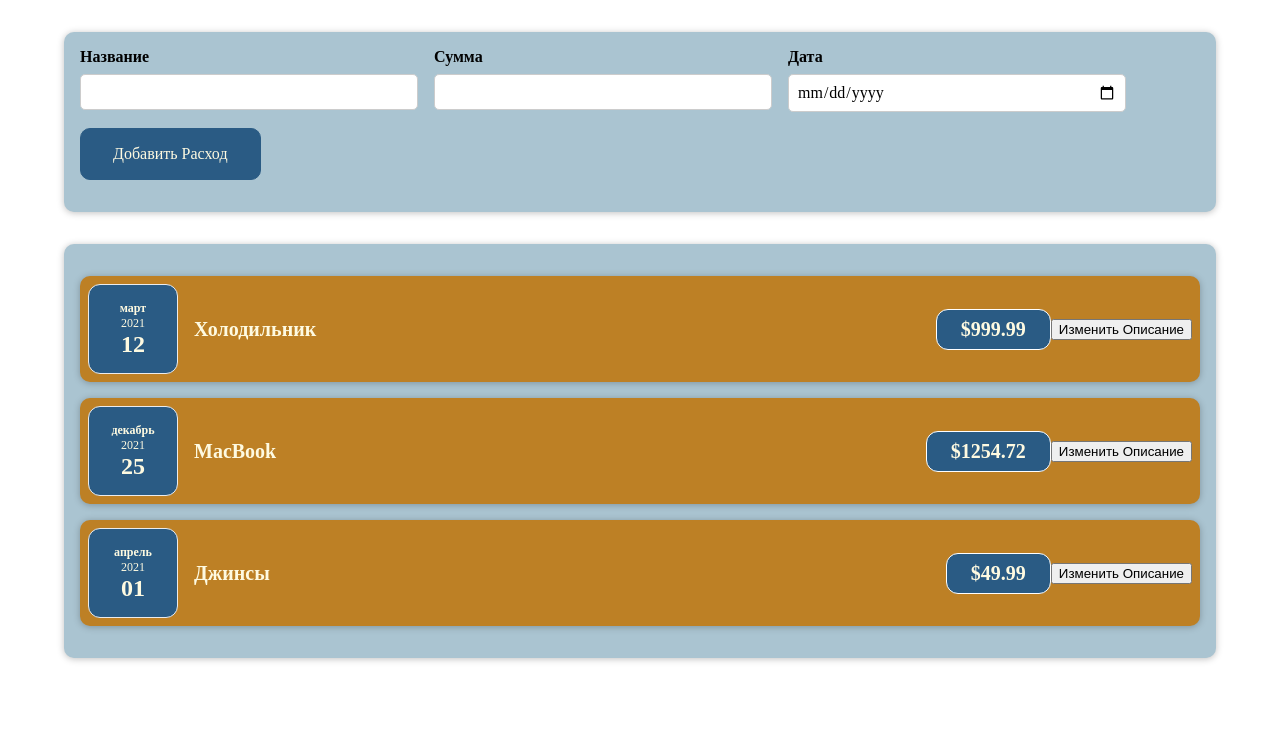
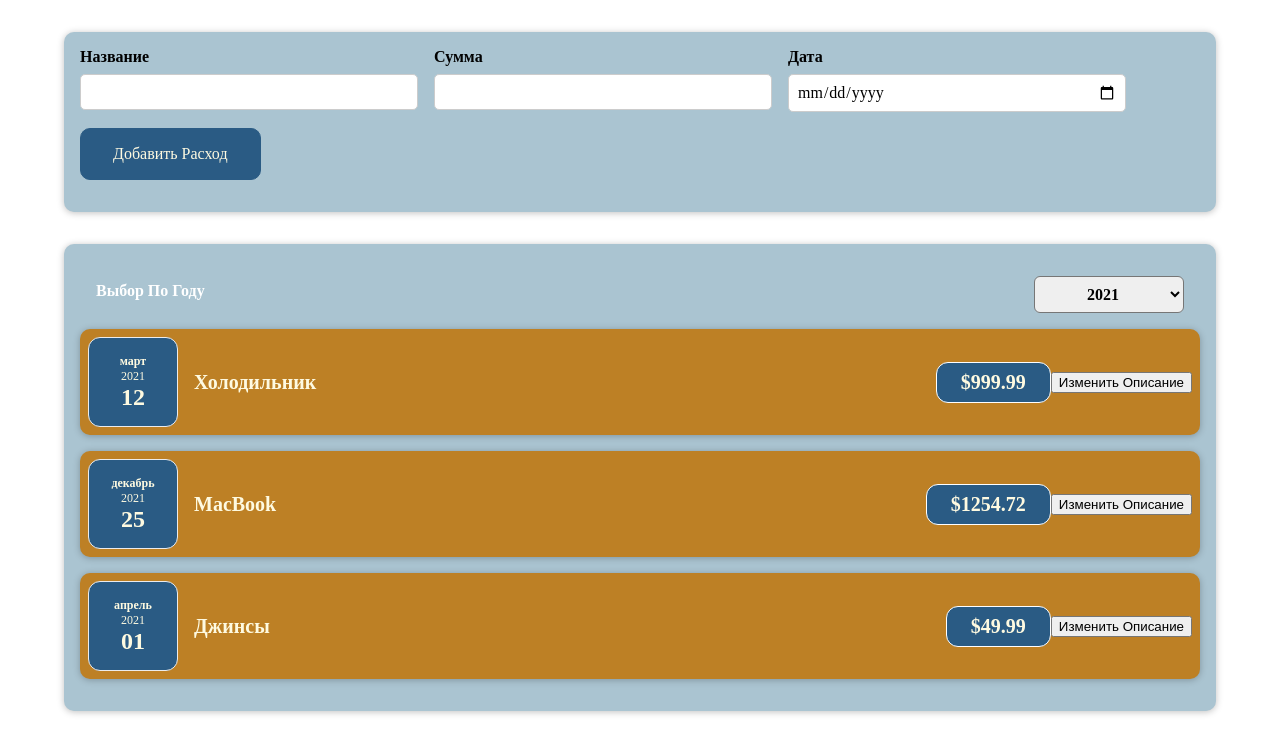
Before and after one commit to U-Ra-All/react-course-app, a React (Create React App) app: page / in a window 1280 px wide. Shown: the top 754 px of the page. Built offline with nearby package versions, Linux system fonts and the light colour scheme; the HTML template or start-up script is replaced by a standard one.

Commit message:
16-Задание 2. Решение

```diff
--- a/src/components/Costs/Costs.js
+++ b/src/components/Costs/Costs.js
@@ -1,10 +1,20 @@
 import CostItem from "./CostItem";
 import "./Costs.css";
 import Card from "../UI/Card";
+import CostsFilter from "./CostsFilter";
+import React, { useState } from "react";
 
 const Costs = (props) => {
+  const [selectedYear, setSelectedYear] = useState("2021");
+
+  const yearChangeHandler = (year) => {
+    setSelectedYear(year);
+  };
+
   return (
+    <div>
       <Card className="costs">
+        <CostsFilter year={selectedYear} onChangeYear={yearChangeHandler} />
         <CostItem
           date={props.costs[0].date}
           description={props.costs[0].description}
@@ -21,6 +31,7 @@
           amount={props.costs[2].amount}
         />
       </Card>
+    </div>
   );
 };
 
--- /dev/null
+++ b/src/components/Costs/CostsFilter.css
@@ -0,0 +1,24 @@
+.costs-filter {
+  color: white;
+  padding: 0 1rem;
+}
+
+.costs-filter__control {
+  display: flex;
+  width: 100%;
+  align-items: center;
+  justify-content: space-between;
+  margin: 1rem 0;
+}
+
+.costs-filter label {
+  font-weight: bold;
+  margin-bottom: 0.5rem;
+}
+
+.costs-filter select {
+  font: inherit;
+  padding: 0.5rem 3rem;
+  font-weight: bold;
+  border-radius: 6px;
+}
--- /dev/null
+++ b/src/components/Costs/CostsFilter.js
@@ -0,0 +1,23 @@
+import "./CostsFilter.css";
+
+const CostsFilter = (props) => {
+  const yearChangeHandler = (event) => {
+    props.onChangeYear(event.target.value);
+  };
+
+  return (
+    <div className="costs-filter">
+      <div className="costs-filter__control">
+        <label>Выбор По Году</label>
+        <select value={props.year} onChange={yearChangeHandler}>
+          <option value="2022">2022</option>
+          <option value="2021">2021</option>
+          <option value="2020">2020</option>
+          <option value="2019">2019</option>
+        </select>
+      </div>
+    </div>
+  );
+};
+
+export default CostsFilter;
```
Lines whose indentation alone changed are shown as unchanged.
